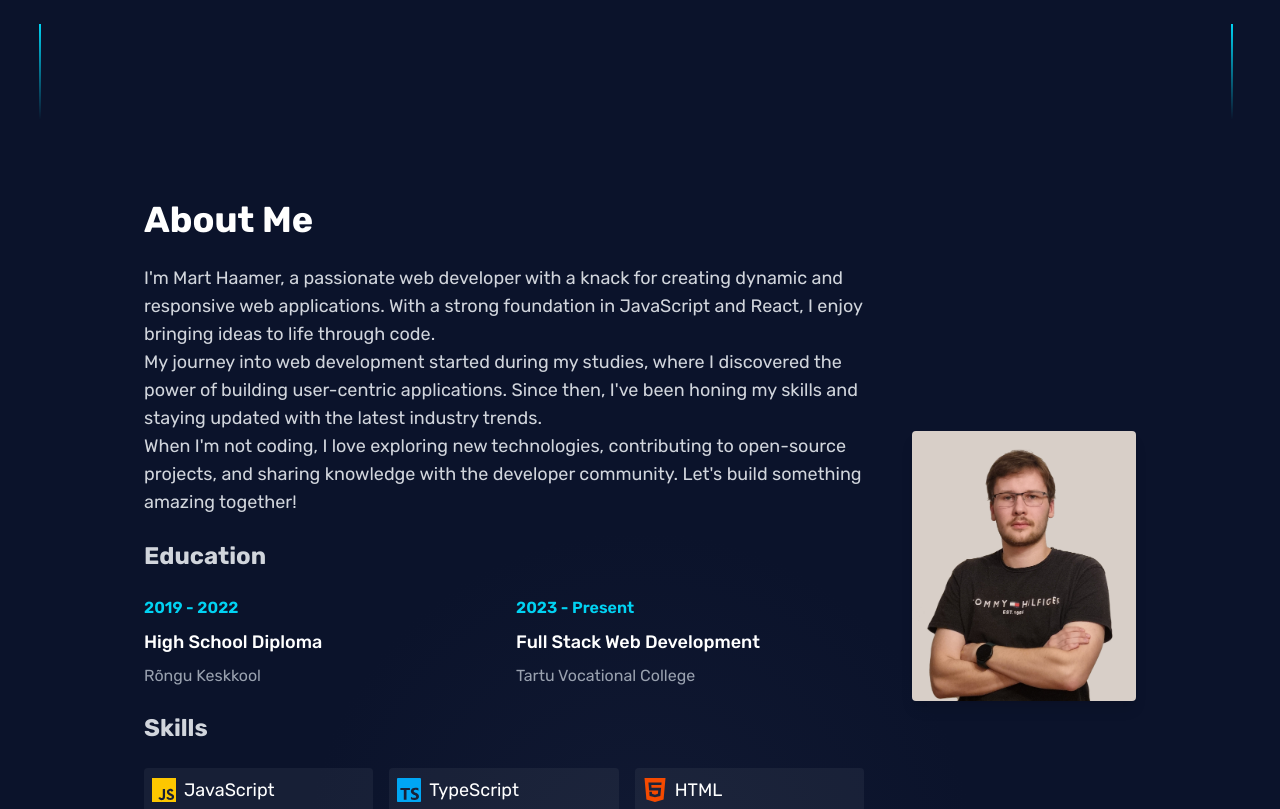
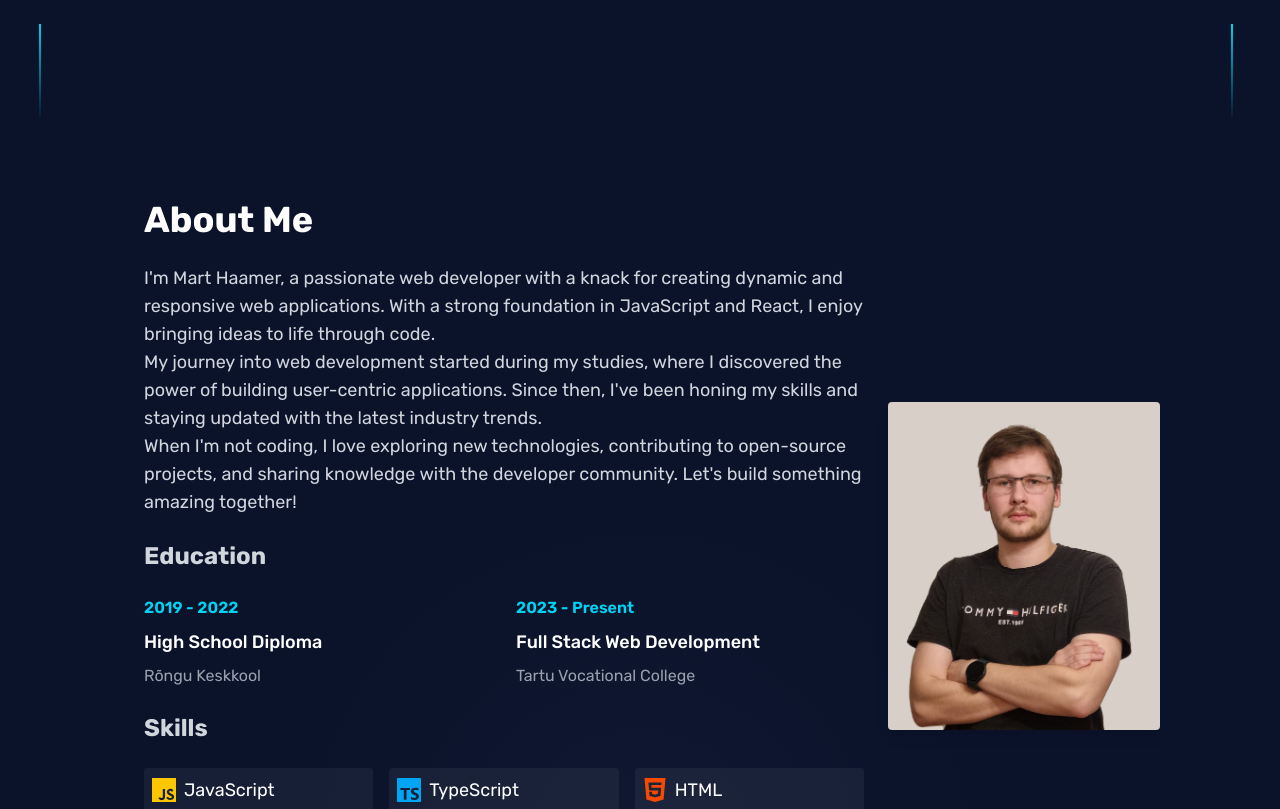
Before and after one commit to Mart556/portfolio, a React (Vite) app: page / in a window 1280 px wide. Shown: the part 680-1489 px from the top of the page. Built offline with nearby package versions, Linux system fonts and the light colour scheme.

Commit message:
image style  changes

```diff
--- a/src/sections/About.tsx
+++ b/src/sections/About.tsx
@@ -42,7 +42,7 @@ const About = () => {
 	return (
 		<div
 			id='about'
-			className='h-full py-12 md:py-20 flex flex-col md:flex-row items-center justify-between text-white gap-8 md:gap-0'
+			className='h-full py-12 md:py-20 flex flex-col md:flex-row items-center justify-around text-white gap-8 md:gap-0'
 		>
 			<div className='max-w-3xl px-4 md:px-6 space-y-6 md:max-w-xl lg:max-w-3xl '>
 				<h2 className='text-3xl md:text-4xl font-bold mb-6'>About Me</h2>
@@ -99,11 +99,11 @@ const About = () => {
 				</div>
 			</div>
 
-			<div className='px-4 md:px-6 py-12 md:py-20  w-full md:w-auto flex justify-center md:block'>
+			<div className='flex flex-row justify-center items-center'>
 				<img
 					src='./mart.webp'
 					alt='Mart Haamer'
-					className='rounded w-80 md:w-100 shadow-lg object-cover'
+					className='rounded w-80 md:w-120 shadow-lg object-contain '
 				/>
 			</div>
 		</div>
```
